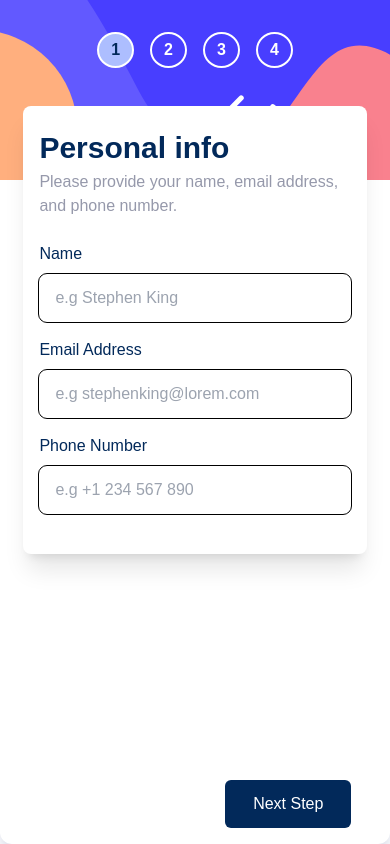
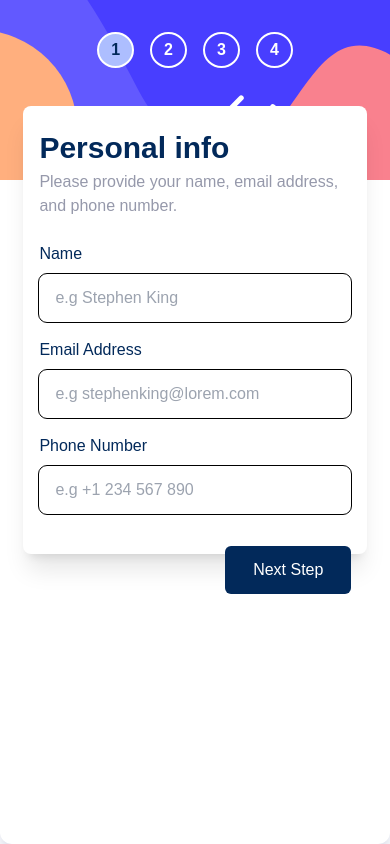
Before and after one commit to RosuAdrianMihai/Multi-Step-Form, a Next.js app: page / in a window 390 px wide. Built offline with nearby package versions, Linux system fonts and the light colour scheme.

Commit message:
added padding

```diff
--- a/components/HelperComponents/MobileButtons/MobileButtons.js
+++ b/components/HelperComponents/MobileButtons/MobileButtons.js
@@ -23,7 +23,7 @@ function MobileButtons({ validate, navigate }) {
   if (showButtons) {
     return (
       <div
-        className={`fixed z-10 w-[100%] bottom-4 flex items-center sm:hidden ${
+        className={`fixed z-10 w-[100%] py-4 flex items-center sm:hidden ${
           (showBackButton && showNextButton) || showConfirmButton
             ? "justify-between"
             : "justify-end"
```
